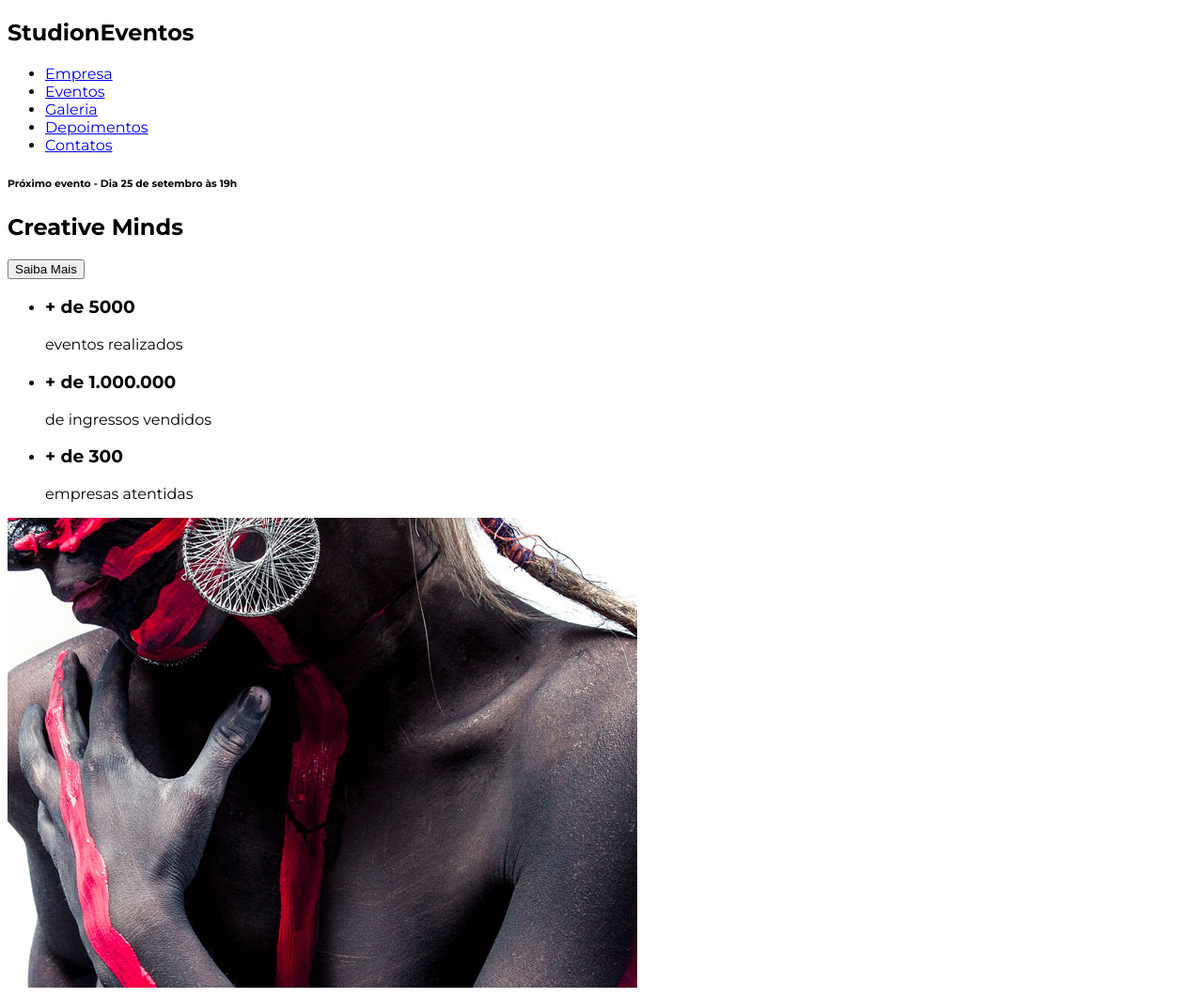
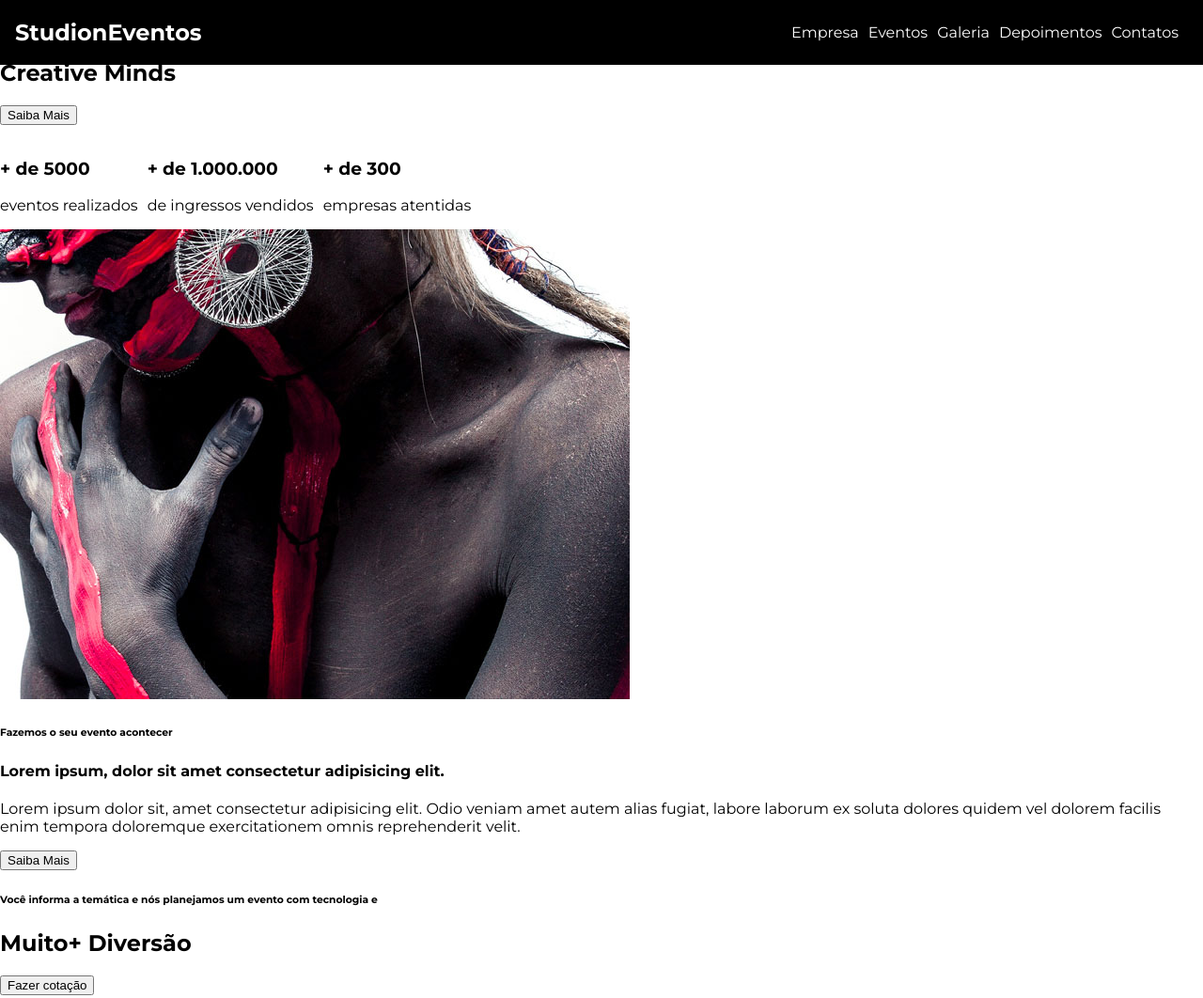
Before and after one commit to Tecla-Maximus-Ltda/studion, a website: page src/index.html in a window 1280 px wide. Shown: the top 1062 px of the page at 94% size. Drawn offline with Linux system fonts and the light colour scheme.

Commit message:
feat(css): Styling navabar

```diff
--- a/src/index.html
+++ b/src/index.html
@@ -7,9 +7,9 @@
   <title>Studion</title>
 </head>
 <body>
-  <nav>
+  <nav class="navbar">
     <h1>Studi<span>on</span><span>Eventos</span></h1>
-    <ul>
+    <ul class="navbar__links">
       <li>
         <a href="#empresa">
           Empresa
--- a/src/style.css
+++ b/src/style.css
@@ -1,5 +1,48 @@
 @import url('https://fonts.googleapis.com/css2?family=Montserrat:wght@400;700&display=swap');
 
-html {
+* {
+  box-sizing: border-box;
+}
+
+:root {
   font-family: 'Montserrat', sans-serif;
+  font-size: 16px;
 }
+
+body {
+  margin: 0;
+}
+
+ul {
+  display: flex;
+  list-style: none;
+  padding-left: 0;
+}
+
+li {
+  margin-right: 0.625rem;
+}
+
+.navbar {
+  position: fixed;
+  display: grid;
+  grid-template-columns: 1fr 9fr;
+  align-items: center;
+  top: 0;
+  left: 0;
+
+  width: 100vw;
+  padding: 0 1rem;
+
+  background-color: #000;
+  color: #FFF;
+}
+
+.navbar__links {
+  justify-self: end;
+}
+
+.navbar__links a {
+  color: #FFF;
+  text-decoration: none;
+}
```
